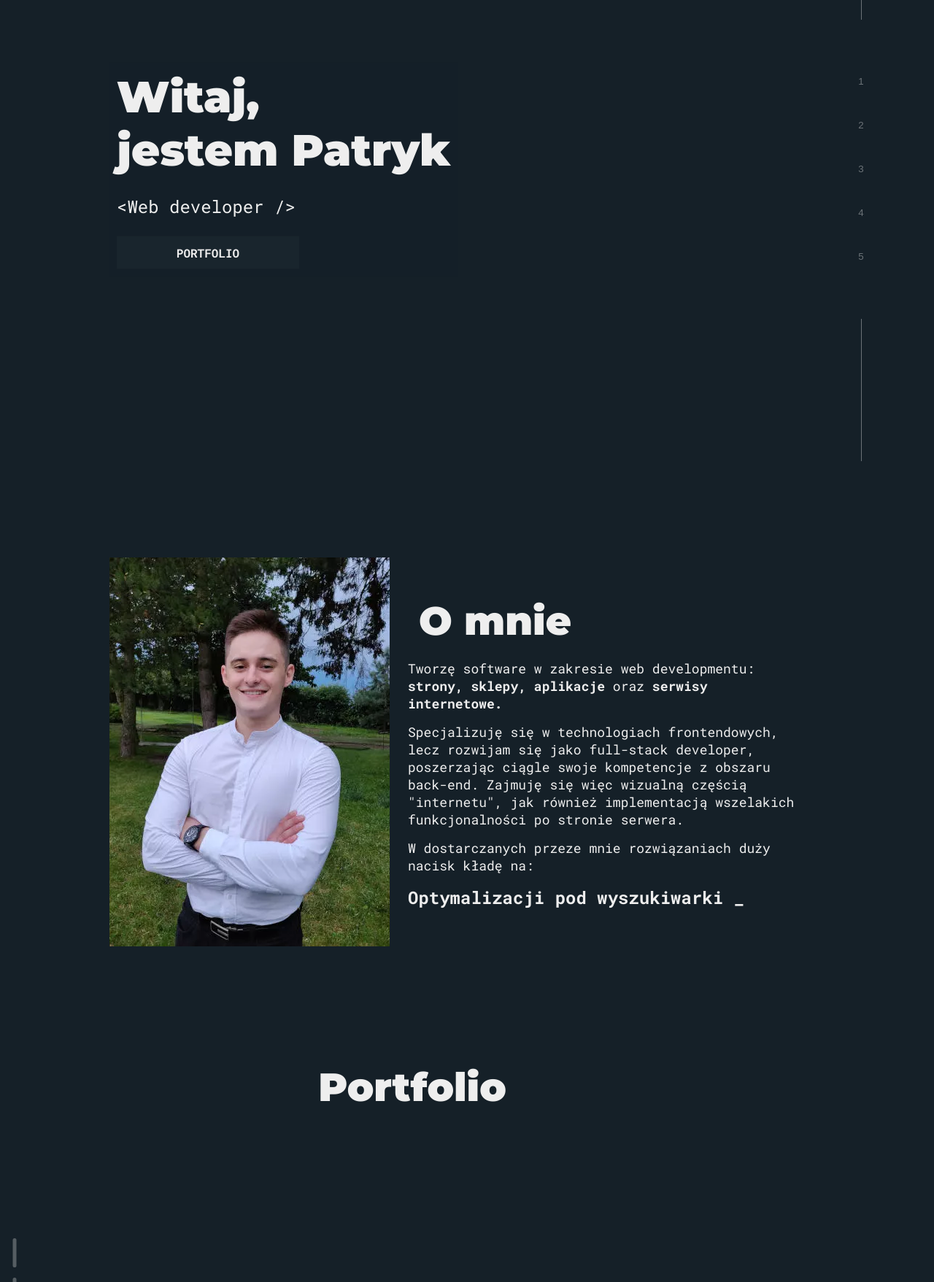
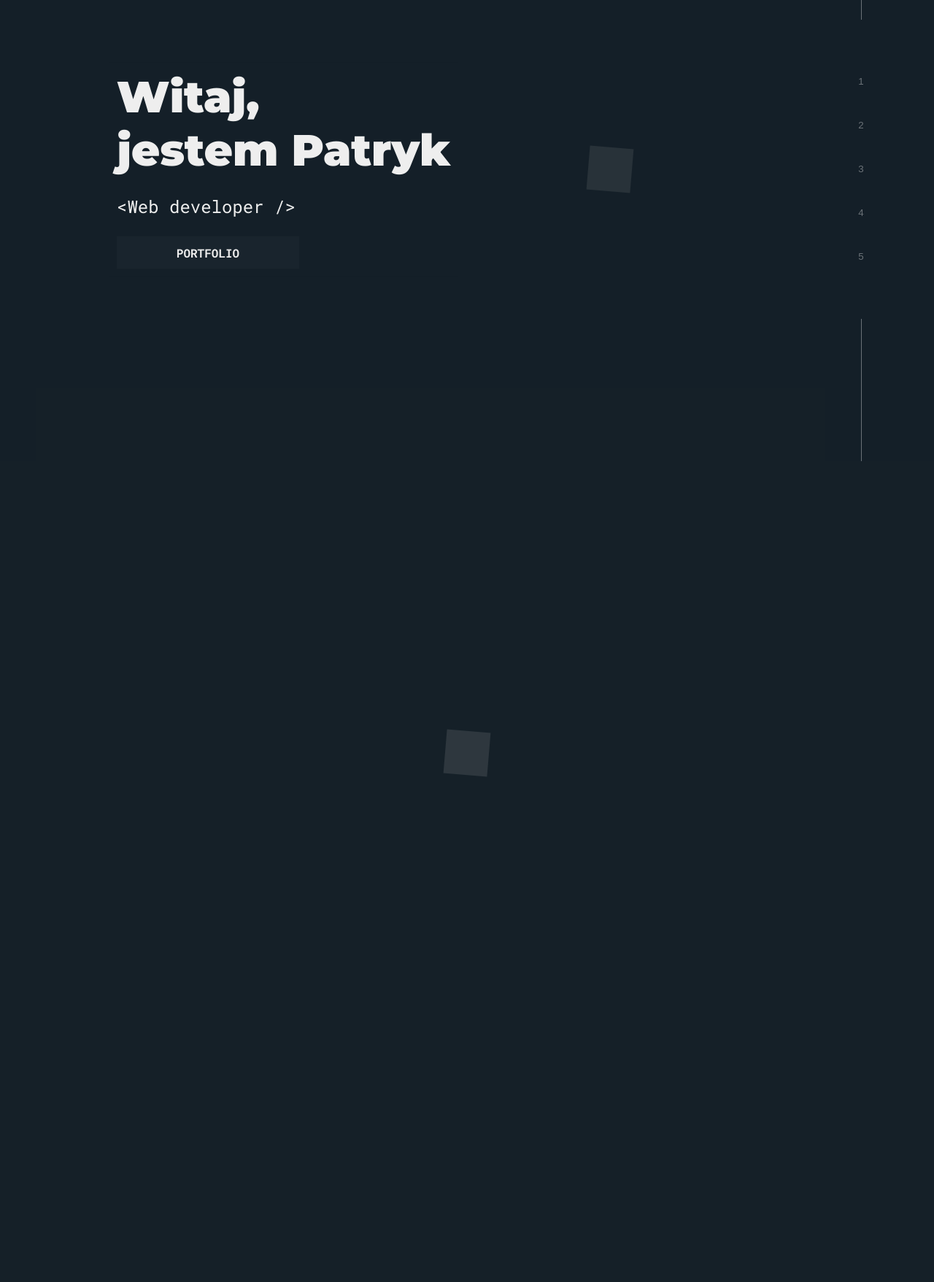
Before and after one commit to patrykmroz619/own-website, a PHP site: page / in a window 1280 px wide. Shown: the part 168-1925 px from the top of the page at 73% size. Run offline with PHP 8.4, Linux system fonts and the light colour scheme; style sheets or scripts are compiled from the project's sources.

Commit message:
Add loading spinners for asynchronously loaded sections.

```diff
--- a/snowpack.config.js
+++ b/snowpack.config.js
@@ -27,6 +27,8 @@
             '@snowpack/plugin-webpack',
             {
                 extendConfig: (config) => {
+                    config.devtool = 'source-map';
+
                     config.module.rules.push({
                         test: /.js$/,
                         exclude: /node_modules/,
--- a/src/index.html
+++ b/src/index.html
@@ -478,9 +478,9 @@
                         Portfolio
                     </button>
                 </div>
-                <div class="main__background"></div>
+                <div class="main__background async loading"></div>
             </main>
-            <section id="about" class="section about">
+            <section id="about" class="section about async loading">
                 <div class="about__contentSection contentSection">
                     <div class="contentSection__headingWrapper headingWrapper">
                         <h2
@@ -539,7 +539,7 @@
                     </div>
                 </div>
             </section>
-            <section id="portfolio" class="section portfolio">
+            <section id="portfolio" class="section portfolio async loading">
                 <div class="portfolio__headingWrapper headingWrapper">
                     <h2 class="portfolio__heading headingWrapper__heading">
                         Portfolio
@@ -1158,7 +1158,10 @@
                     </ul>
                 </div>
             </section>
-            <section id="technologies" class="section technologies">
+            <section
+                id="technologies"
+                class="section technologies async loading"
+            >
                 <div class="technologies__content">
                     <div class="technologies__headingWrapper headingWrapper">
                         <h2
@@ -1199,7 +1202,7 @@
                 </div>
                 <div class="technologies__board"></div>
             </section>
-            <section id="contact" class="section contact">
+            <section id="contact" class="section contact async loading">
                 <div class="contact__headingWrapper headingWrapper">
                     <h2 class="contact__heading headingWrapper__heading">
                         Kontakt
--- a/src/scss/_main.scss
+++ b/src/scss/_main.scss
@@ -5,6 +5,14 @@
         height: 100%;
         opacity: 0.8;
         z-index: -1;
+
+        &::after {
+            top: 62%;
+            @include min-vw(m) {
+                top: calc(50% - 30px);
+                left: 63%;
+            }
+        }
     }
 }
 
--- /dev/null
+++ b/src/scss/components/_loading.scss
@@ -0,0 +1,61 @@
+.async {
+    position: relative;
+
+    &::before {
+        content: '';
+        position: absolute;
+        z-index: 10;
+        top: -100px;
+        left: -100px;
+        right: 0;
+        bottom: 0;
+        background-color: transparent;
+        pointer-events: none;
+        transition: 0.5s;
+    }
+
+    &.loading::before {
+        background-color: var(--bg-color);
+        pointer-events: all;
+    }
+
+    @keyframes loading {
+        from {
+            transform: rotateZ(0deg) scale(1);
+            background-color: var(--font-color);
+        }
+
+        50% {
+            background-color: var(--primary-color);
+        }
+
+        to {
+            transform: rotateZ(360deg) scale(1);
+            background-color: var(--font-color);
+        }
+    }
+
+    &::after {
+        content: '';
+        position: absolute;
+        top: calc(50% - 30px);
+        left: calc(50% - 30px);
+        width: 60px;
+        height: 60px;
+        z-index: 11;
+        background-color: var(--font-color);
+        animation-name: loading;
+        animation-duration: 2s;
+        animation-iteration-count: infinite;
+        animation-timing-function: ease;
+        animation-play-state: paused;
+        pointer-events: none;
+        opacity: 0;
+        transition: 0.5s;
+    }
+
+    &.loading::after {
+        opacity: 1;
+        animation-play-state: running;
+    }
+}
--- a/src/scss/index.scss
+++ b/src/scss/index.scss
@@ -4,6 +4,7 @@
 @import './global/reset';
 @import './global/global';
 
+@import './components/loading';
 @import './components/header';
 @import './components/navigations/mobile';
 @import './components/navigations/descop';
--- a/src/scss/portfolio/_index.scss
+++ b/src/scss/portfolio/_index.scss
@@ -56,6 +56,7 @@
     }
 
     &__projectsImagesWrapper {
+        position: relative;
         overflow: hidden;
         @include min-vw(m) {
             margin-bottom: $spacing-m;
@@ -65,6 +66,23 @@
             flex-basis: 50%;
             flex-grow: 0;
             margin-left: $spacing-xs;
+            margin-bottom: 0;
+        }
+
+        &::after {
+            content: 's c r o l l';
+            position: absolute;
+            top: 50%;
+            left: 0;
+            width: 5px;
+            font-size: 14px;
+            transform: translateY(-50%);
+            opacity: 0;
+            transition: 1s;
+        }
+
+        &:hover::after {
+            opacity: 0.3;
         }
     }
 
```
Also changed, not shown: src/ts/features/aboveTheFold/background/index.ts (+5 -2 lines), src/ts/lazy/index.ts (+25 -17 lines), src/ts/lazy/lazyFeatures.ts (+27 -20 lines), src/ts/utils/hasPageBeenRefreshed.ts.ts (+9 -6 lines).
